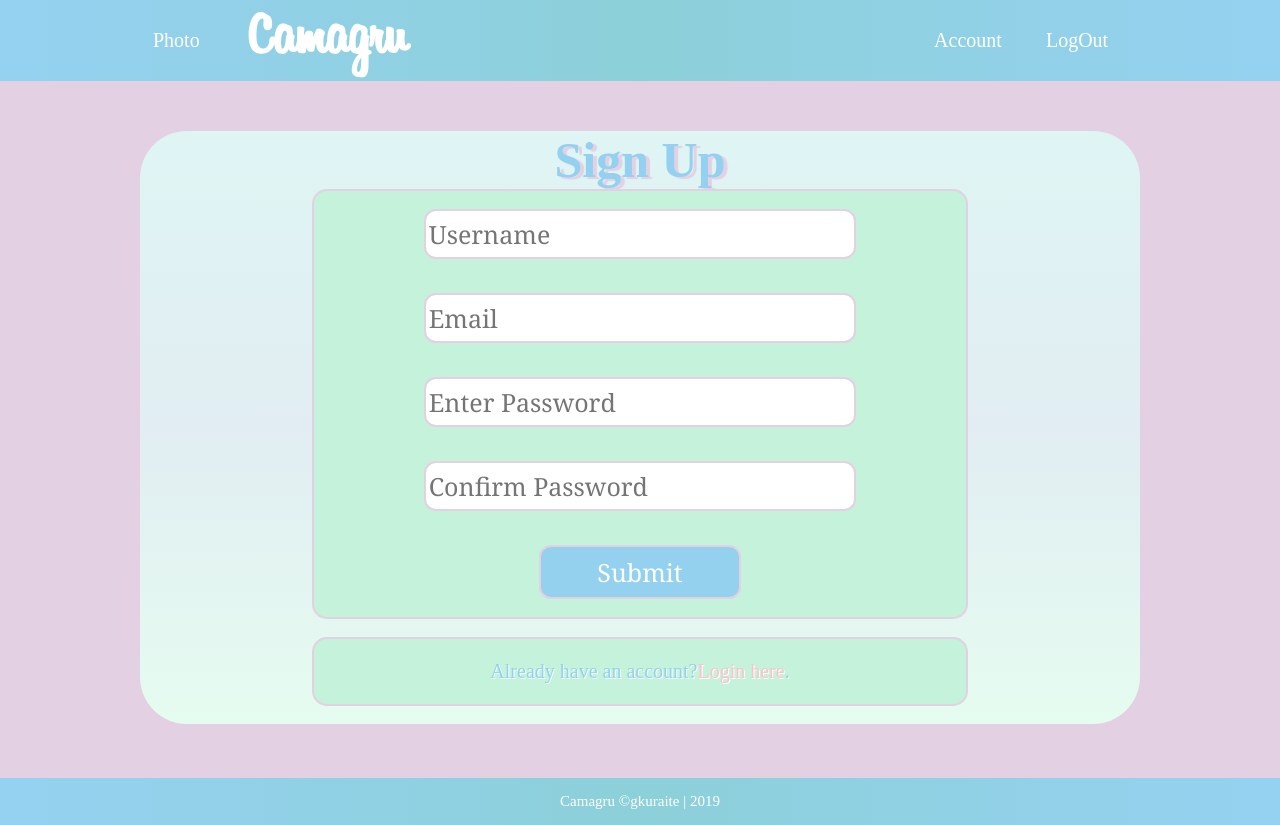
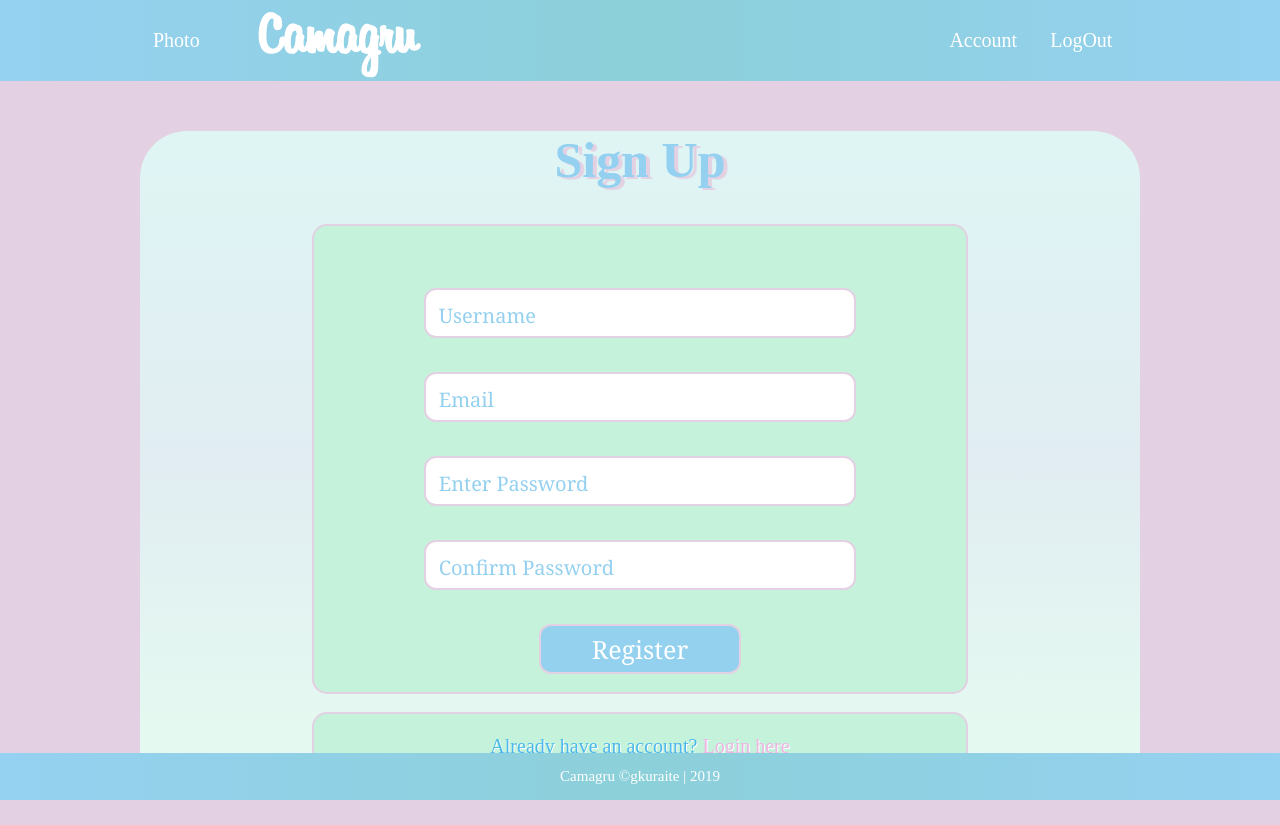
Before and after one commit to gabykur/Camagru, a PHP site: page /user/register.php in a window 1280 px wide. After the commit the page ends 800 px from the top, so only its background shows below. Run offline with PHP 8.4, Linux system fonts and the light colour scheme; the visitor is signed in with stand-in values (Sample User, id 1).

Commit message:
fronting user 100% done

```diff
--- a/index.php
+++ b/index.php
@@ -12,7 +12,7 @@ session_start();
 </head>
 <body>
 <header>
-    <table class="container sticky"><tr>
+    <table class="container"><tr>
         <td><a href="/home.php">Photo</a></td>
         <td id="Cam_logo"><h1>Camagru</h1></td>
         <td style="width:50%"></td>
@@ -20,14 +20,14 @@ session_start();
         if ($_SESSION['loggedin'] != ""){
             echo'
 
-                <td><a href="http://'.$_SERVER['HTTP_HOST'].'/user/account.php">Account</a></td>
-                <td><a href="http://'.$_SERVER['HTTP_HOST'].'/user/logout.php">LogOut</a></td>
+                <td style="width:10%"><a href="http://'.$_SERVER['HTTP_HOST'].'/user/account.php">Account</a></td>
+                <td style="width:10%"><a href="http://'.$_SERVER['HTTP_HOST'].'/user/logout.php">LogOut</a></td>
 
                 ';
         }else{
             echo'
-            <td><a class="logButt" href="http://'.$_SERVER['HTTP_HOST'].'/user/login.php">LogIn</a></td>
-            <td><a class="signButt" href="http://'.$_SERVER['HTTP_HOST'].'/user/register.php">SignIn</a></td>';
+            <td style="width:10%"><a class="logButt" href="http://'.$_SERVER['HTTP_HOST'].'/user/login.php">LogIn</a></td>
+            <td style="width:10%"><a class="signButt" href="http://'.$_SERVER['HTTP_HOST'].'/user/register.php">SignIn</a></td>';
         }?>
     </tr></table>
 </header>
--- a/public/css/main.css
+++ b/public/css/main.css
@@ -1,6 +1,10 @@
 @font-face {
 	font-family: 'Instagram';
 	src: local('☺'), url('../fonts/Instagram.ttf') format('truetype');
+}
+@font-face {
+	font-family: 'gaban';
+	src: local('☺'), url('../fonts/gaban.ttf') format('truetype');
 }
 
 body{
@@ -27,7 +31,6 @@ h1{
     color: white;
     text-align: center;
     margin:0;
-    display: block;
 }
 
 h2{
@@ -37,6 +40,11 @@ h2{
     margin: 0;
     display: block;
     border-radius: 10px;
+}
+
+h3{
+    font-size: xx-large;
+    font-family: gaban;
 }
 
 p{
@@ -76,7 +84,13 @@ footer{
     position: absolute;
     margin-top: 54px;
     width: 100%;
+    bottom:0;
+}
 
+input::placeholder{
+    color: #94d0ef;
+    font-size:20px;
+    padding:10px;
 }
 
 /*_____NAVIGATION_____*/
@@ -105,6 +119,7 @@ footer{
     padding: 10px 10px;
     position: relative;
     z-index: 0;
+    width: 50px;
 }
 
 .logButt{
@@ -143,10 +158,11 @@ footer{
     border: 2px solid #e3d0e2;
     margin: 17px;
 }
+
 .loginForm input[type="submit"] {
     background-color: #94d1ef;
     width: 31%;
-    height: 54px;
+    height: 50px;
     color: white;
     border: 2px solid #e3d0e2;
 }
@@ -158,23 +174,23 @@ footer{
 }
 
 .loginForm form p{
-    color: pink;
+    color: #EFB4E4;
     font-size: 20px;
-    margin-top: 15px;
+    margin-top: 25px;
     text-shadow: 1px 1px 0px white;
 }
 
 .loginForm form p a{
-    color:#94d1ef;
+    color:#4BB7EC;
 }
 
 .loginForm p{
-    color: #94d1ef;
+    color: #4BB7EC;
     font-size: 20px;
     text-shadow: 1px 1px 0px white;
 }
 .loginForm p a{
-    color:pink;
+    color:#EFB4E4;
 }
  #actMsg{
     color:red;
@@ -183,6 +199,12 @@ footer{
  }
  .logError{
 
+ }
+
+ .loginForm form span{
+    display: block;
+    color: #4BB7EC;
+    font-weight: bold;
  }
 
 
--- a/user/register.php
+++ b/user/register.php
@@ -2,7 +2,7 @@
 require_once("../config/database.php");
 
 $username = $email = $password = $confirm_password = "";
-$username_err = $email_err = $password_err = $confirm_password_err = "";
+$username_err = $email_err = $password_err = $confirm_password_err = $activation_mess = "";
 
 function test_input($data) {
     $data = trim($data);
@@ -100,7 +100,7 @@ if($_SERVER["REQUEST_METHOD"] == "POST"){
                 $message = '
 
                 Thanks for signing up!
-                Your account has been created, you can login with the following credentials after you have activated your account by pressing the url below.
+                Your account logEeen created, you can login with the following credentials after you have activated your account by pressing the url below.
 
                 ------------------------
                 Username: '.$username.'
@@ -115,9 +115,9 @@ if($_SERVER["REQUEST_METHOD"] == "POST"){
                 $headers = 'From:noreply@gabriele.com' . "\r\n"; // Set from headers
                 mail($to, $subject, $message, $headers); // Send our email
                 //header("location: login.php");
-                echo "go check your email to confirm your account.";
+                $activation_mess = "Go check your email to activate your account";
             } else{
-                echo "Something went wrong. Please try again later.";
+                $activation_mess = "Something went wrong. Please try again later";
             }
         }
         unset($stmt);
@@ -126,32 +126,25 @@ if($_SERVER["REQUEST_METHOD"] == "POST"){
 }
 ?>
 <?php ob_start(); ?>
-<h2 style="text-align:center">Sign Up</h2>
-<div class="loginForm">
-    <form action="<?php echo htmlspecialchars($_SERVER["PHP_SELF"]); ?>" method="post">
-        <div class="form-group <?php echo (!empty($username_err)) ? 'has-error' : ''; ?>">
+
+    <h2 style="text-align:center;margin-bottom: 35px;">Sign Up</h2>
+    <div class="loginForm" style="min-height:364px;">
+        <p id="actMsg"><?php echo $activation_mess; ?></p><br>
+        <form action="" method="post" style="margin-top:4%;">
+            <span><?php echo $username_err; ?></span>
             <input type="text" name="username" placeholder="Username" value="<?php echo $username; ?>">
-            <span class="help-block"><?php echo $username_err; ?></span>
-        </div>
-        <div class="form-group <?php echo (!empty($email_err)) ? 'has-error' : ''; ?>">
+            <span><?php echo $email_err; ?></span>
             <input type="email" name="email" placeholder="Email" value="<?php echo $email; ?>">
-            <span class="help-block"><?php echo $email_err; ?></span>
-        </div>
-        <div class="form-group <?php echo (!empty($password_err)) ? 'has-error' : ''; ?>">
+            <span><?php echo $password_err; ?></span>
             <input type="password" name="password" placeholder="Enter Password" value="<?php echo $password; ?>">
-            <span class="help-block"><?php echo $password_err; ?></span>
-        </div>
-        <div class="form-group <?php echo (!empty($confirm_password_err)) ? 'has-error' : ''; ?>">
+            <span><?php echo $confirm_password_err; ?></span>
             <input type="password" name="confirm_password" placeholder="Confirm Password" value="<?php echo $confirm_password; ?>">
-            <span class="help-block"><?php echo $confirm_password_err; ?></span>
-        </div>
-        <div class="form-group">
-            <input type="submit" class="btn btn-primary" value="Submit">
-        </div>
-    </form>
-</div><br>
-<div class="loginForm">
-        <p>Already have an account?<a href="login.php">Login here</a>.</p>
-</div><br>
+            <input type="submit" value="Register">
+        </form>
+    </div><br>
+    <div class="loginForm">
+            <p>Already have an account?<a href="login.php"> Login here</a></p>
+    </div><br>
+
 <?php $view = ob_get_clean(); ?>
 <?php require("../index.php");?>
```
Also changed, not shown: user/activation.php (+15 -25 lines), user/forgotPassword.php (+15 -22 lines), user/login.php (+8 -12 lines), user/resetPassword.php (+16 -33 lines), public/fonts/PonyMaker.ttf (added), public/fonts/gaban.ttf (added), 1 other file.
